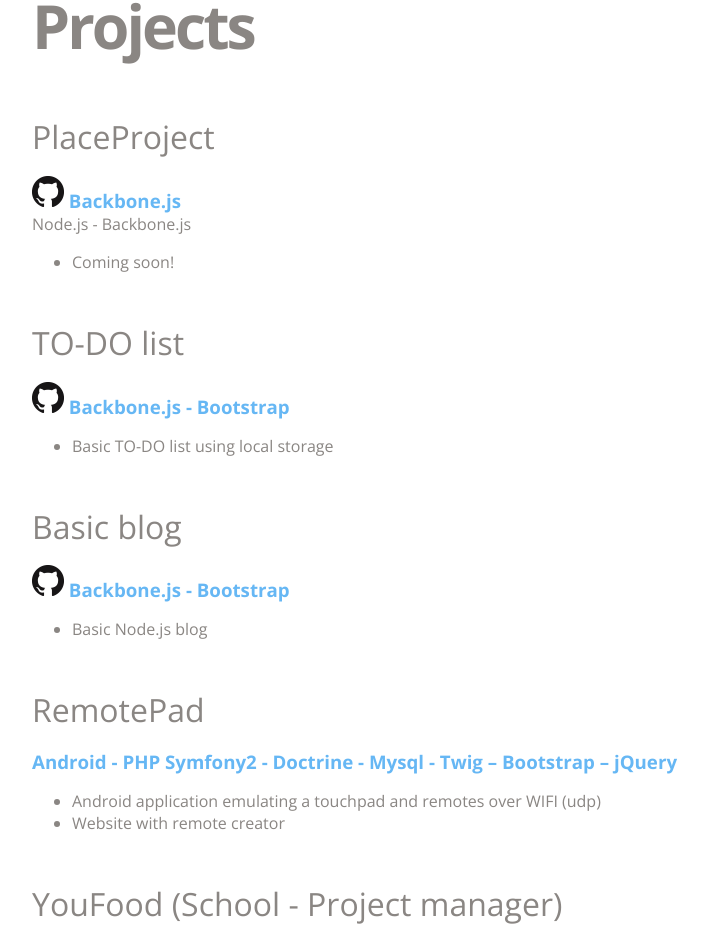
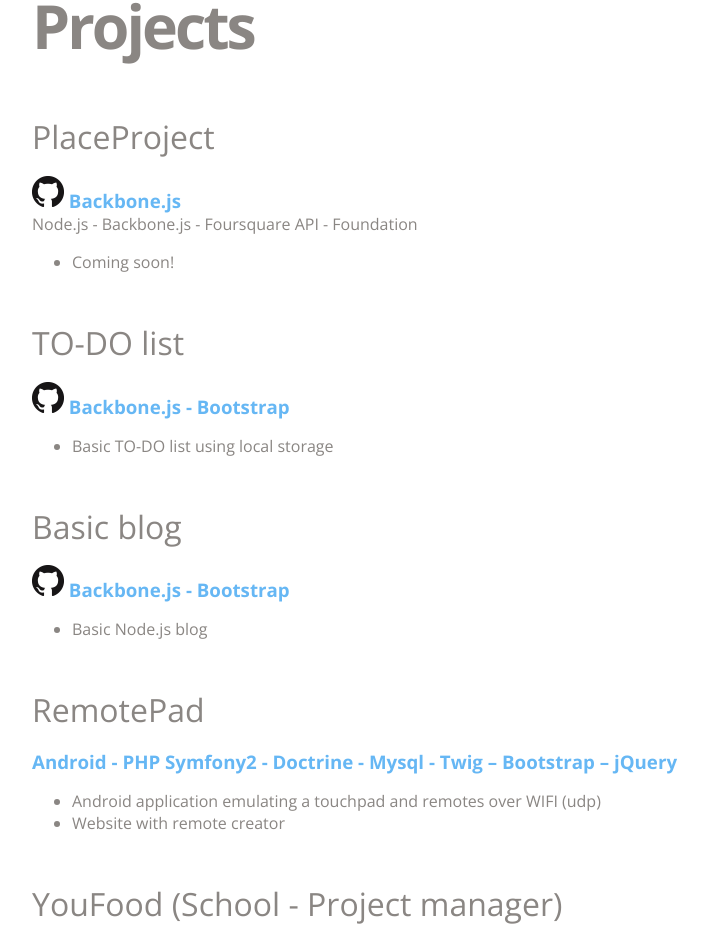
Before and after one commit to maximeCony/resume-node.js-cool-kitten, a website: page views/index.html in a window 1280 px wide. Shown: the part 2660-3597 px from the top of the page, without its empty margins (278-986 px from the left). Drawn offline with nearby package versions, Linux system fonts and the light colour scheme.

Commit message:
improve css

```diff
--- a/views/index.html
+++ b/views/index.html
@@ -192,7 +192,7 @@
 						</a>
 						Backbone.js
 					</h3>
-						Node.js - Backbone.js
+						Node.js - Backbone.js - Foursquare API - Foundation
 					</h3>
 					<ul>
 						<li>Coming soon!</li>
```
